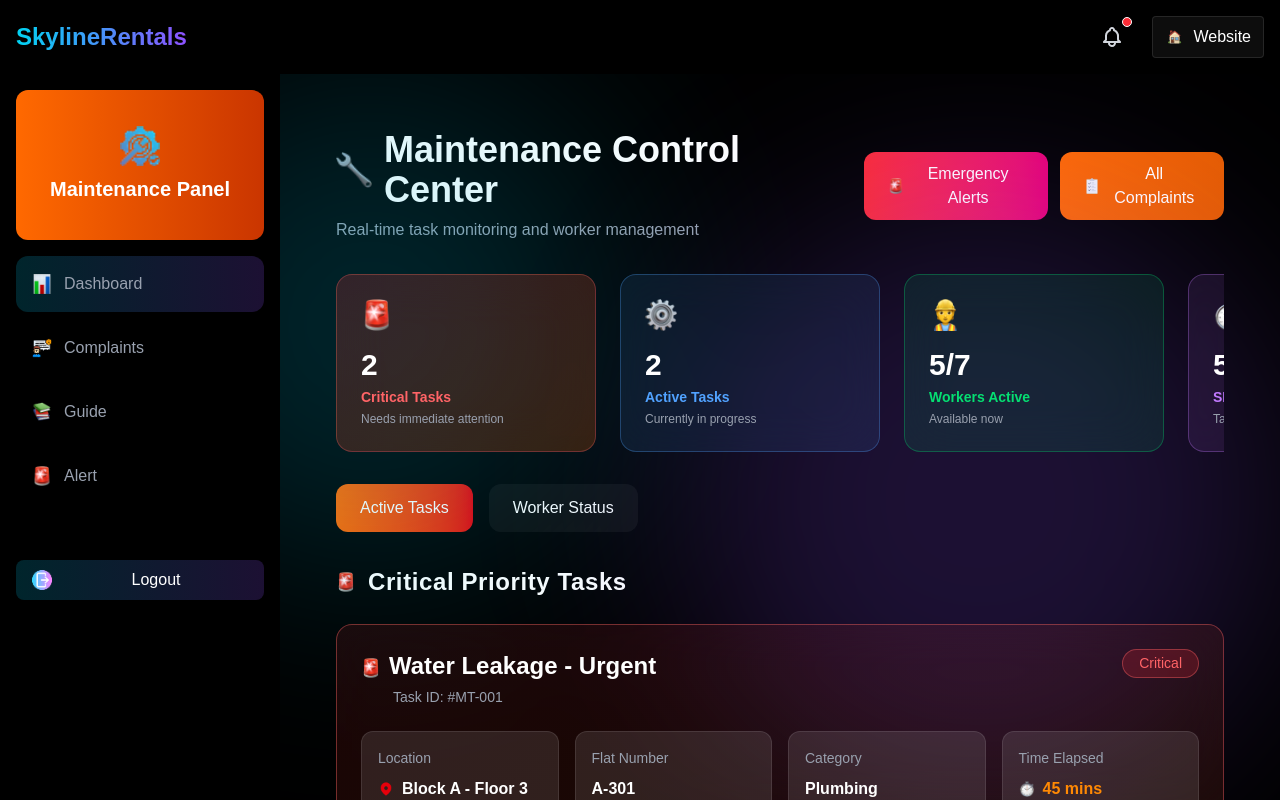
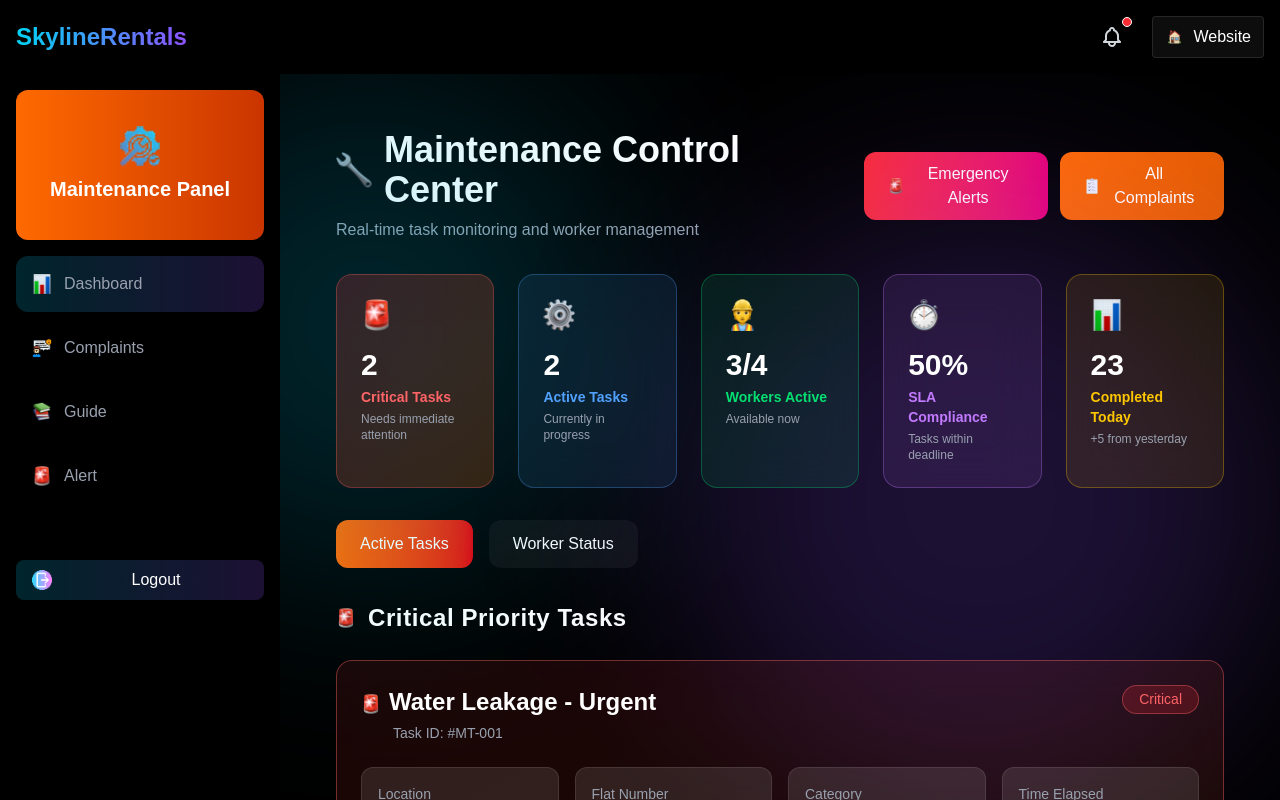
Before and after one commit to abishekyoh0/AMS-maintenance-panel-web, a React (Vite) app: page / in a window 1280 px wide. Both pictures are taken after typing "Sample", "Sample123" into the empty fields and a click on the button "Sign In to Dashboard". Built offline with nearby package versions, Linux system fonts and the light colour scheme.

Commit message:
Correction in all

```diff
--- a/src/components/Dashboard/CompactTask.tsx
+++ b/src/components/Dashboard/CompactTask.tsx
@@ -1,28 +1,31 @@
 import type { Task } from "../../pages/Dashboard/MaintenanceDashboard";
-import tools from "../../assets/Dashboard/tools.png"
-import location from "../../assets/Dashboard/Location.png"
-import person from "../../assets/Dashboard/person.png"
-import clock from "../../assets/Dashboard/clock.png"
+import tools from "../../assets/Dashboard/tools.png";
+import location from "../../assets/Dashboard/Location.png";
+import person from "../../assets/Dashboard/person.png";
+import clock from "../../assets/Dashboard/clock.png";
 import { FONTSIZE, FONTWEIGHT } from "../../constent/uiconstent";
 
 export default function CompactTask({ task }: { task: Task }) {
   return (
     <div className="relative bg-[#FFFFFF0D] border border-[#FFFFFF33] rounded-2xl px-6 py-5 flex justify-between items-center hover:border-white/20 transition duration-300">
-
       <div className="flex items-start gap-4">
-
         <div className="text-gray-400 text-xl mt-1">
           <img src={tools} alt="Task" className="w-6 h-6 object-contain" />
         </div>
 
         <div>
-          <h4 style={FONTWEIGHT[700]} className={`font-semibold text-[#FFFFFF] text-lg ${FONTSIZE[18]}`}>
+          <h4
+            style={FONTWEIGHT[700]}
+            className={`font-semibold text-[#FFFFFF] text-lg ${FONTSIZE[18]}`}
+          >
             {task.title}
           </h4>
 
           <div className="flex items-center gap-3 text-sm text-[#99A1AF] mt-2 flex-wrap">
-
-  <div style={FONTWEIGHT[400]} className={`flex items-center gap-1 ${FONTSIZE[14]}`}>
+            <div
+              style={FONTWEIGHT[400]}
+              className={`flex items-center gap-1 ${FONTSIZE[14]}`}
+            >
               <img
                 src={location}
                 alt="location"
@@ -33,34 +36,40 @@ export default function CompactTask({ task }: { task: Task }) {
 
             <span>•</span>
 
-  <div style={FONTWEIGHT[400]} className={`flex items-center gap-1 ${FONTSIZE[14]}`}>
+            <div
+              style={FONTWEIGHT[400]}
+              className={`flex items-center gap-1 ${FONTSIZE[14]}`}
+            >
               <img
                 src={person}
                 alt="worker"
                 className="w-4 h-4 object-contain"
               />
-    <span style={FONTWEIGHT[400]} className={`text-[#99A1AF] ${FONTSIZE[14]}`}>
+              <span
+                style={FONTWEIGHT[400]}
+                className={`text-[#99A1AF] ${FONTSIZE[14]}`}
+              >
                 {task.worker} ({task.workerRole})
               </span>
             </div>
 
             <span>•</span>
 
-  <div style={FONTWEIGHT[400]} className={`flex items-center gap-1 ${FONTSIZE[14]}`}>
-    <img
-      src={clock}
-      alt="time"
-      className="w-4 h-4 object-contain"
-    />
+            <div
+              style={FONTWEIGHT[400]}
+              className={`flex items-center gap-1 ${FONTSIZE[14]}`}
+            >
+              <img src={clock} alt="time" className="w-4 h-4 object-contain" />
               <span className="text-[#99A1AF]">{task.timeElapsed}</span>
             </div>
-
           </div>
-
         </div>
       </div>
 
-      <div style={FONTWEIGHT[700]} className={`flex items-center gap-3 ${FONTSIZE[12]}`}>
+      <div
+        style={FONTWEIGHT[700]}
+        className={`flex items-center gap-3 ${FONTSIZE[12]}`}
+      >
         <PriorityBadge priority={task.priority} />
         <StatusBadge status={mapStatus(task.status)} />
       </div>
@@ -68,7 +77,9 @@ export default function CompactTask({ task }: { task: Task }) {
   );
 }
 
-function mapStatus(status: string): "In Progress" | "Assigned" | "Pending Parts" | "Completed" {
+function mapStatus(
+  status: string,
+): "In Progress" | "Assigned" | "Pending Parts" | "Completed" {
   switch (status) {
     case "In Progress":
     case "Assigned":
@@ -80,21 +91,12 @@ function mapStatus(status: string): "In Progress" | "Assigned" | "Pending Parts"
   }
 }
 
-
- function PriorityBadge({
-  priority,
-}: {
-  priority: Task["priority"];
-}) {
+function PriorityBadge({ priority }: { priority: Task["priority"] }) {
   const styles: Record<Task["priority"], string> = {
-    Critical:
-      "bg-[#FB2C3633] text-[#FF6467] border border-[#FF646766]",
-    High:
-      "bg-[#FF690033] text-[#FF8904] border border-[#FF89044D]",
-    Medium:
-      "bg-[#F0B10033] text-[#FDC700] border border-[#FDC7004D]",
-    Low:
-      "bg-[#6A728233] text-[#99A1AF] border border-[#99A1AF4D]",
+    Critical: "bg-[#FB2C3633] text-[#FF6467] border border-[#FF646766]",
+    High: "bg-[#FF690033] text-[#FF8904] border border-[#FF89044D]",
+    Medium: "bg-[#F0B10033] text-[#FDC700] border border-[#FDC7004D]",
+    Low: "bg-[#6A728233] text-[#99A1AF] border border-[#99A1AF4D]",
   };
 
   return (
@@ -107,8 +109,6 @@ function mapStatus(status: string): "In Progress" | "Assigned" | "Pending Parts"
   );
 }
 
-
-
 function StatusBadge({
   status,
 }: {
@@ -118,18 +118,17 @@ const styles: Record<
     "In Progress" | "Assigned" | "Pending Parts" | "Completed",
     string
   > = {
-    "In Progress":
-      "bg-[#2B7FFF33] text-[#51A2FF] border border-[#51A2FF4D]",
-    Assigned:
-      "bg-[#AD46FF33] text-[#C27AFF] border border-[#C27AFF4D]",
-    "Pending Parts":
-      "bg-[#F0B10033] text-[#FDC700] border border-[#FDC7004D]",
-    Completed:
-      "bg-[#00C95033] text-[#05DF72] border border-[#05DF724D]",
+    "In Progress": "bg-[#2B7FFF33] text-[#51A2FF] border border-[#51A2FF4D]",
+    Assigned: "bg-[#AD46FF33] text-[#C27AFF] border border-[#C27AFF4D]",
+    "Pending Parts": "bg-[#F0B10033] text-[#FDC700] border border-[#FDC7004D]",
+    Completed: "bg-[#00C95033] text-[#05DF72] border border-[#05DF724D]",
   };
 
   return (
-    <span style={FONTWEIGHT[700]} className={`px-3 py-1 rounded-full text-xs font-medium ${FONTSIZE[12]} ${styles[status]}`}>
+    <span
+      style={FONTWEIGHT[700]}
+      className={`px-3 py-1 rounded-full text-xs font-medium ${FONTSIZE[12]} ${styles[status]}`}
+    >
       {status}
     </span>
   );
--- a/src/components/Guide/searchfilter.tsx
+++ b/src/components/Guide/searchfilter.tsx
@@ -56,11 +56,7 @@ const SearchFilter = ({ onFilterChange }: Props) => {
         placeholder="Search by name, phone, email, or employee ID..."
         value={searchTerm}
         onChange={(e) => handleSearchChange(e.target.value)}
-        className={`w-full mb-6 px-4 py-3 rounded-xl
-                   bg-[#FFFFFF1A] border border-[#FFFFFF33]
-                   text-white placeholder-gray-400
-                   focus:outline-none focus:ring-2
-                   focus:ring-cyan-500 ${FONTSIZE[16]}`}
+        className={`w-full mb-6 px-4 py-3 rounded-xl bg-[#FFFFFF1A] border border-[#FFFFFF33] text-white placeholder-gray-400 focus:outline-none focus:ring-2 focus:ring-cyan-500 ${FONTSIZE[16]}`}
         style={{ fontWeight: WEIGHT.four }}
       />
 
--- a/src/pages/Dashboard/MaintenanceDashboard.tsx
+++ b/src/pages/Dashboard/MaintenanceDashboard.tsx
@@ -6,7 +6,6 @@ import CompactTask from "../../components/Dashboard/CompactTask";
 import WorkerCard from "../../components/Dashboard/WorkerCard";
 import AvailableWorkerCard from "../../components/Dashboard/AvailableWorkerCard";
 import TodaySummary from "../../components/Dashboard/TodaySummary";
-
 import tools from "../../assets/Dashboard/tools.png";
 import alert from "../../assets/Dashboard/alarm.png";
 import notes from "../../assets/Dashboard/notes.png";
@@ -16,16 +15,16 @@ import clock from "../../assets/Dashboard/clock.png";
 import graph from "../../assets/Dashboard/graph.png";
 import green from "../../assets/Dashboard/green.png";
 import white from "../../assets/Dashboard/White.png";
-
 import { FONTSIZE, FONTWEIGHT } from "../../constent/uiconstent";
+import { useNavigate } from "react-router-dom";
 
 export type Worker = {
   currentTask: ReactNode;
-  location: ReactNode;
+  location: string;
   id: string;
   name: string;
   role: string;
-  status: "On Task" | "Available";
+  status: string;
   tasksToday: number;
 };
 
@@ -46,7 +45,7 @@ export type Task = {
 
 export default function MaintenanceDashboard() {
   const [view, setView] = useState<"Active" | "Workers">("Active");
-
+  const navigate = useNavigate();
 
   const tasks = [
     {
@@ -103,58 +102,99 @@ export default function MaintenanceDashboard() {
     },
   ];
 
+  // const workers = [
+  //   {
+  //     id: "W1",
+  //     name: "Ramesh ",
+  //     role: "Plumber",
+  //     status: "On Task",
+  //     tasksToday: 3,
+  //     location: "test",
+  //   },
+  //   {
+  //     id: "W2",
+  //     name: "Vikram ",
+  //     role: "Carpenter",
+  //     status: "On Task",
+  //     tasksToday: 3,
+  //     location: "test",
+  //   },
+  //   {
+  //     id: "W8",
+  //     name: "Vikramm ",
+  //     role: "Carpenterr",
+  //     status: "On Task",
+  //     tasksToday: 3,
+  //     location: "test",
+  //   },
+  //   {
+  //     id: "W9",
+  //     name: "Vikrammm",
+  //     role: "Carpenterr",
+  //     status: "On Task",
+  //     tasksToday: 3,
+  //     location: "test",
+  //   },
+  //   {
+  //     id: "W9",
+  //     name: "Vikrammm",
+  //     role: "Carpenterr",
+  //     status: "On Task",
+  //     tasksToday: 3,
+  //     location: "test",
+  //   },
+  //   {
+  //     id: "W3",
+  //     name: "Rajesh ",
+  //     role: "Electrician",
+  //     status: "Available",
+  //     tasksToday: 5,
+  //     location: "test",
+  //   },
+  //   {
+  //     id: "W4",
+  //     name: "Amit",
+  //     role: "Painter",
+  //     status: "Available",
+  //     tasksToday: 5,
+  //     location: "test",
+  //   },
+  // ];
+
   const workers = [
     {
       id: "W1",
-      name: "Ramesh ",
+      name: "Ramesh Kumar",
       role: "Plumber",
       status: "On Task",
       tasksToday: 3,
+      location: "Block A - Floor 3",
     },
     {
       id: "W2",
-      name: "Vikram ",
+      name: "Vikram Singh",
       role: "Carpenter",
       status: "On Task",
-      tasksToday: 3,
-    },
-    {
-      id: "W8",
-      name: "Vikramm ",
-      role: "Carpenterr",
-      status: "On Task",
-      tasksToday: 3,
-    },
-      {
-      id: "W9",
-      name: "Vikrammm",
-      role: "Carpenterr",
-      status: "On Task",
-      tasksToday: 3,
-    },
-     {
-      id: "W9",
-      name: "Vikrammm",
-      role: "Carpenterr",
-      status: "On Task",
-      tasksToday: 3,
+      tasksToday: 2,
+      location: "Block C - Floor 1",
     },
     {
       id: "W3",
-      name: "Rajesh ",
+      name: "Rajesh",
       role: "Electrician",
-      status: "Available",
+      status: "On Task",
       tasksToday: 5,
+      location: "Maintenance Office",
     },
     {
       id: "W4",
       name: "Amit",
       role: "Painter",
       status: "Available",
-      tasksToday: 5,
+      tasksToday: 1,
+      location: "Maintenance Office",
     },
   ];
-
 
   const criticalTasks = tasks.filter((t) => t.critical);
   const otherTasks = tasks.filter((t) => !t.critical);
@@ -165,29 +205,16 @@ export default function MaintenanceDashboard() {
   const inProgress = tasks.filter((t) => t.status === "In Progress").length;
 
   const sla =
-    Math.round(
-      (tasks.filter((t) => t.onTime).length / tasks.length) * 100
-    ) || 0;
-
+    Math.round((tasks.filter((t) => t.onTime).length / tasks.length) * 100) ||
+    0;
 
   return (
     <div className="text-white p-4 sm:p-6 md:p-8 space-y-8">
-
-    <div className="
-  flex flex-col
-  lg:flex-row
-  lg:items-center
-  lg:justify-between
-  gap-5 lg:gap-8
-">
-
+      <div className="flex flex-col lg:flex-row lg:items-center lg:justify-between gap-5 lg:gap-8">
         <div className="text-center lg:text-left">
           <h1
             style={FONTWEIGHT[700]}
-      className={`text-2xl sm:text-3xl lg:text-4xl
-                  font-bold flex items-center
-                  justify-center lg:justify-start
-                  ${FONTSIZE[36]}`}
+            className={`text-2xl sm:text-3xl lg:text-4xl font-bold flex items-center justify-center lg:justify-start ${FONTSIZE[36]}`}
           >
             <img
               src={tools}
@@ -202,75 +229,75 @@ export default function MaintenanceDashboard() {
           </p>
         </div>
 
-  <div className="
-    flex flex-col
-    sm:flex-row
-    w-full lg:w-auto
-    gap-3
-  ">
-
+        <div className="flex flex-col sm:flex-row w-full lg:w-auto gap-3">
           <button
-      className="
-        w-full sm:w-auto
-        px-6 py-2.5
-        rounded-xl
-        bg-linear-to-r from-[#FB2C36] to-[#E60076]
-        hover:scale-105
-        transition-all duration-300
-        flex items-center justify-center gap-2
-      "
+            className=" w-full sm:w-auto px-6 py-2.5 rounded-xl bg-linear-to-r from-[#FB2C36] to-[#E60076] hover:scale-105 transition-all duration-300 flex items-center justify-center gap-2 cursor-pointer"
+            onClick={() => {
+              navigate("/emergencyalerts");
+            }}
           >
             <img src={alert} alt="Emergency" className="w-4 h-4" />
             Emergency Alerts
           </button>
 
           <button
-      className="
-        w-full sm:w-auto
-        px-6 py-2.5
-        rounded-xl
-        bg-linear-to-r from-[#FF6900] to-[#E65C00]
-        hover:scale-105
-        transition-all duration-300
-        flex items-center justify-center gap-2
-      "
+            className="w-full sm:w-auto px-6 py-2.5 rounded-xl bg-linear-to-r from-[#FF6900] to-[#E65C00] hover:scale-105 transition-all duration-300 flex items-center justify-center gap-2 cursor-pointer"
+            onClick={() => {
+              navigate("/complaints");
+            }}
           >
             <img src={notes} alt="Complaints" className="w-4 h-4" />
             All Complaints
           </button>
-
         </div>
       </div>
 
+      <div className="grid gap-6 grid-cols-1 sm:grid-cols-2 lg:grid-cols-5">
+        <StatCard
+          icon={alert}
+          value={criticalTasks.length}
+          title="Critical Tasks"
+          subtitle="Needs immediate attention"
+          variant="critical"
+        />
 
-      <div className="overflow-x-auto scroll-smooth">
-        <div className="flex gap-6 min-w-max lg:grid lg:grid-cols-5">
-          <div className="min-w-65">
-            <StatCard icon={alert} value={criticalTasks.length} title="Critical Tasks" subtitle="Needs immediate attention" variant="critical" />
-          </div>
+        <StatCard
+          icon={active}
+          value={inProgress}
+          title="Active Tasks"
+          subtitle="Currently in progress"
+          variant="active"
+        />
 
-          <div className="min-w-65">
-            <StatCard icon={active} value={inProgress} title="Active Tasks" subtitle="Currently in progress" variant="active" />
-          </div>
+        <StatCard
+          icon={person}
+          value={`${onTaskWorkers.length}/${workers.length}`}
+          title="Workers Active"
+          subtitle="Available now"
+          variant="workers"
+        />
 
-          <div className="min-w-65">
-            <StatCard icon={person} value={`${onTaskWorkers.length}/${workers.length}`} title="Workers Active" subtitle="Available now" variant="workers" />
-          </div>
+        <StatCard
+          icon={clock}
+          value={`${sla}%`}
+          title="SLA Compliance"
+          subtitle="Tasks within deadline"
+          variant="sla"
+        />
 
-          <div className="min-w-65">
-            <StatCard icon={clock} value={`${sla}%`} title="SLA Compliance" subtitle="Tasks within deadline" variant="sla" />
-          </div>
-
-          <div className="min-w-65">
-            <StatCard icon={graph} value={completedToday} title="Completed Today" subtitle="+5 from yesterday" variant="completed" />
-          </div>
-        </div>
+        <StatCard
+          icon={graph}
+          value={completedToday}
+          title="Completed Today"
+          subtitle="+5 from yesterday"
+          variant="completed"
+        />
       </div>
 
       <div className="flex flex-col sm:flex-row gap-4">
         <button
           onClick={() => setView("Active")}
-          className={`px-6 py-3 rounded-xl ${
+          className={`px-6 py-3 rounded-xl cursor-pointer ${
             view === "Active"
               ? "bg-linear-to-r from-[#FF6900] to-[#E7000B]"
               : "bg-[#FFFFFF0D]"
@@ -281,7 +308,7 @@ export default function MaintenanceDashboard() {
 
         <button
           onClick={() => setView("Workers")}
-          className={`px-6 py-3 rounded-xl ${
+          className={`px-6 py-3 rounded-xl  cursor-pointer ${
             view === "Workers"
               ? "bg-linear-to-r from-[#2B7FFF] to-[#0092B8]"
               : "bg-[#FFFFFF0D]"
@@ -317,83 +344,54 @@ export default function MaintenanceDashboard() {
         <>
           <Section title="Workers on Task" icon={green}>
             <div className="overflow-x-auto scroll-smooth lg:overflow-visible">
-
-    <div className="flex gap-6 min-w-max
-                    lg:min-w-0
-                    lg:grid lg:grid-cols-2">
-
+              <div className="flex gap-6 min-w-max lg:min-w-0 lg:grid lg:grid-cols-2">
                 {onTaskWorkers.map((worker) => {
                   const activeTask = tasks.find(
                     (t) =>
-            t.worker === worker.name &&
-            t.status === "In Progress"
+                      t.worker.trim() === worker.name.trim() &&
+                      t.status === "In Progress",
                   );
 
                   return (
-          <div
-            key={worker.id}
-            className="min-w-[320px] lg:min-w-0"
-          >
+                    <div key={worker.id} className="min-w-[320px] lg:min-w-0">
                       <WorkerCard
                         worker={{
                           ...worker,
-                status: worker.status as "On Task" | "Available",
+                          status: worker.status,
                           currentTask: activeTask
                             ? activeTask.title
                             : "No active task",
                           location: activeTask
-                  ? activeTask.location
-                  : "N/A",
+                            ? `${activeTask.location}${activeTask.flat ? ` - ${activeTask.flat}` : ""}`
+                            : worker.location || "Not Assigned",
                         }}
                       />
                     </div>
                   );
                 })}
-
               </div>
-
             </div>
           </Section>
 
-
           <Section title="Available Workers" icon={white}>
             <div className="overflow-x-auto scroll-smooth lg:overflow-visible">
-
-    <div className="
-      flex gap-6 min-w-max
-      lg:min-w-0
-      lg:grid lg:grid-cols-2
-    ">
-
+              <div className=" flex gap-6 min-w-max lg:min-w-0 lg:grid lg:grid-cols-2 ">
                 {availableWorkers.map((worker) => (
-        <div
-          key={worker.id}
-          className="min-w-[320px] lg:min-w-0"
-        >
+                  <div key={worker.id} className="min-w-[320px] lg:min-w-0">
                     <AvailableWorkerCard
                       worker={{
                         ...worker,
                         status: worker.status as "On Task" | "Available",
                         currentTask: (
-                <span className="text-gray-400">
-                  No active task
-                </span>
-              ),
-              location: (
-                <span className="text-gray-400">
-                  N/A
-                </span>
+                          <span className="text-gray-400">No active task</span>
                         ),
                       }}
                     />
                   </div>
                 ))}
-
               </div>
-
             </div>
           </Section>
-
 
           <TodaySummary
             total={tasks.length}
--- a/src/pages/EmergencyAlerts/EmergencyAlerts.tsx
+++ b/src/pages/EmergencyAlerts/EmergencyAlerts.tsx
@@ -66,7 +66,7 @@ const ACTIVE_ALERTS: Array<{
   {
     title: "Water Leakage",
     id: "#A2035",
-    priority: "medium",
+    priority: "high",
     color: COLORS.orange,
     icon: Water,
     location: "Block A - Common Area",
```
Also changed, not shown: src/components/Dashboard/AvailableWorkerCard.tsx (+32 -19 lines), src/components/Dashboard/Section.tsx (+1 -6 lines), src/components/Dashboard/StatCard.tsx (+21 -16 lines), src/components/Dashboard/TaskCard.tsx (+4 -16 lines), src/components/Dashboard/WorkerCard.tsx (+4 -25 lines), src/components/Guide/providercard.tsx (+9 -9 lines). Lines whose indentation alone changed are shown as unchanged.
